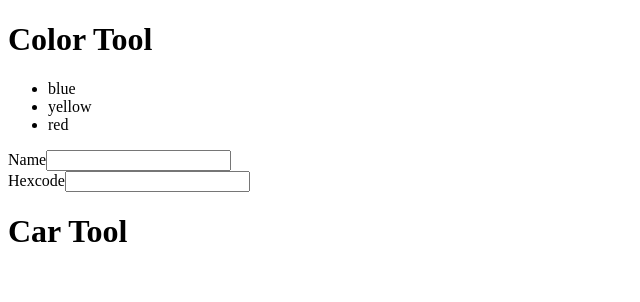
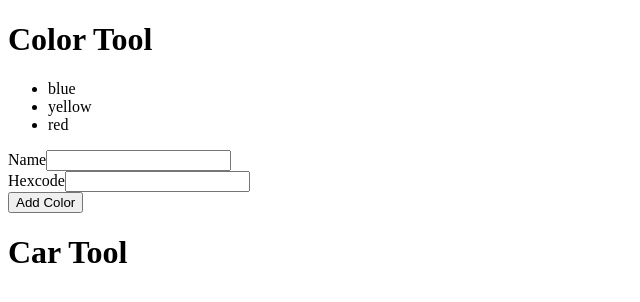
Before and after one commit to t4d-classes/react-typescript_01292020, a React (Create React App) app in the folder demo-app/: page / in a window 1280 px wide. Shown: the top 302 px of the page, without its empty margins (0-640 px from the left). Built offline with nearby package versions, Linux system fonts and the light colour scheme.

Commit message:
add code demos

```diff
--- a/demo-app/src/components/ColorTool.tsx
+++ b/demo-app/src/components/ColorTool.tsx
@@ -20,6 +20,7 @@ const initialColorForm: () => ColorFormState = () => ({
 export const ColorTool: FC<ColorToolProps> = (props) => {
 
   const [ colorForm, setColorForm ] = useState(initialColorForm());
+  const [ colors, setColors ] = useState(props.colors.concat());
 
   const change = (e: React.ChangeEvent<HTMLInputElement>) => {
     setColorForm({
@@ -28,8 +29,16 @@ export const ColorTool: FC<ColorToolProps> = (props) => {
     })
   };
 
-  console.log('component rendering');
-  console.log(colorForm);
+  const appendColor = () => {
+
+    setColors(colors.concat({
+      ...colorForm,
+      id: Math.max(...colors.map(c => c.id) as [], 0) + 1,
+    }));
+
+    setColorForm(initialColorForm());
+  };
+
 
   return (
     <>
@@ -37,7 +46,7 @@ export const ColorTool: FC<ColorToolProps> = (props) => {
         <h1>Color Tool</h1>
       </header>
       <ul>
-        {props.colors.map(c => <li key={c.id}>{c.name}</li>)}
+        {colors.map(c => <li key={c.id}>{c.name}</li>)}
       </ul>
       <form>
         <div>
@@ -48,6 +57,8 @@ export const ColorTool: FC<ColorToolProps> = (props) => {
           <label htmlFor="hexcode-input">Hexcode</label>
           <input type="text" id="hexcode-input" value={colorForm.hexcode} name="hexcode" onChange={change} />
         </div>
+
+        <button type="button" onClick={appendColor}>Add Color</button>
       </form>
     </>
   );
```
Also changed, not shown: demo-app/exercises/exercise-6.md (added, +7 -0 lines).
